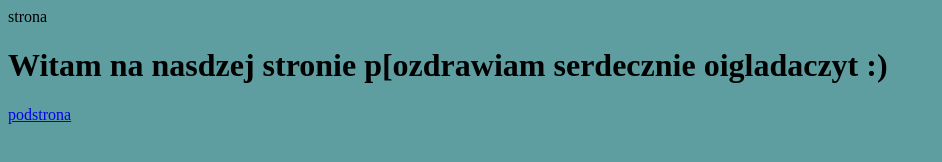
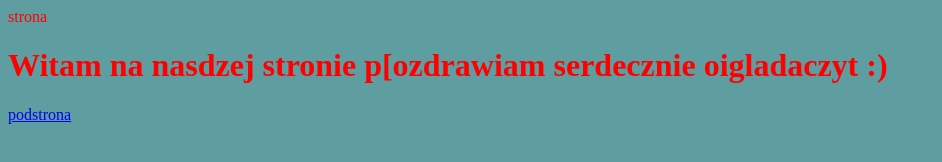
Before and after one commit to tralalala123/wytrynka, a plain HTML site: page index.html in a window 1280 px wide. Shown: the whole page, without its empty margins (0-942 px from the left). Drawn offline with Linux system fonts and the light colour scheme.

Commit message:
wefewfewfqwefdwq

```diff
--- a/index.html
+++ b/index.html
@@ -4,7 +4,7 @@
         <meta charset="utf-8">
         <tittle> strona </tittle>
     </head>
-    <body style="background-color: cadetblue; color: color-mix(in srgb, black 50, red 50);">
+    <body style="background-color: cadetblue; color: red">
         <h1> Witam na nasdzej stronie p[ozdrawiam serdecznie oigladaczyt :)</h1>
         <a href="podstrona.html"> podstrona </a>
     </body>
```
